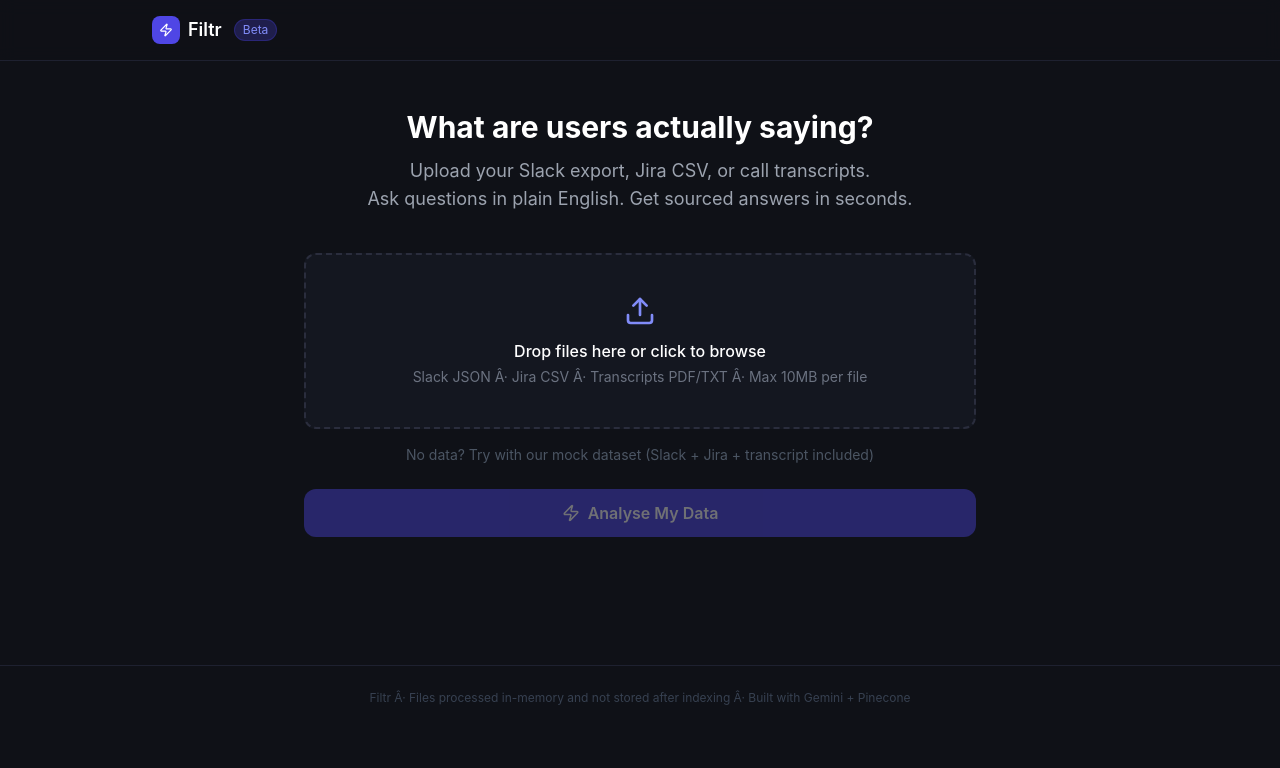
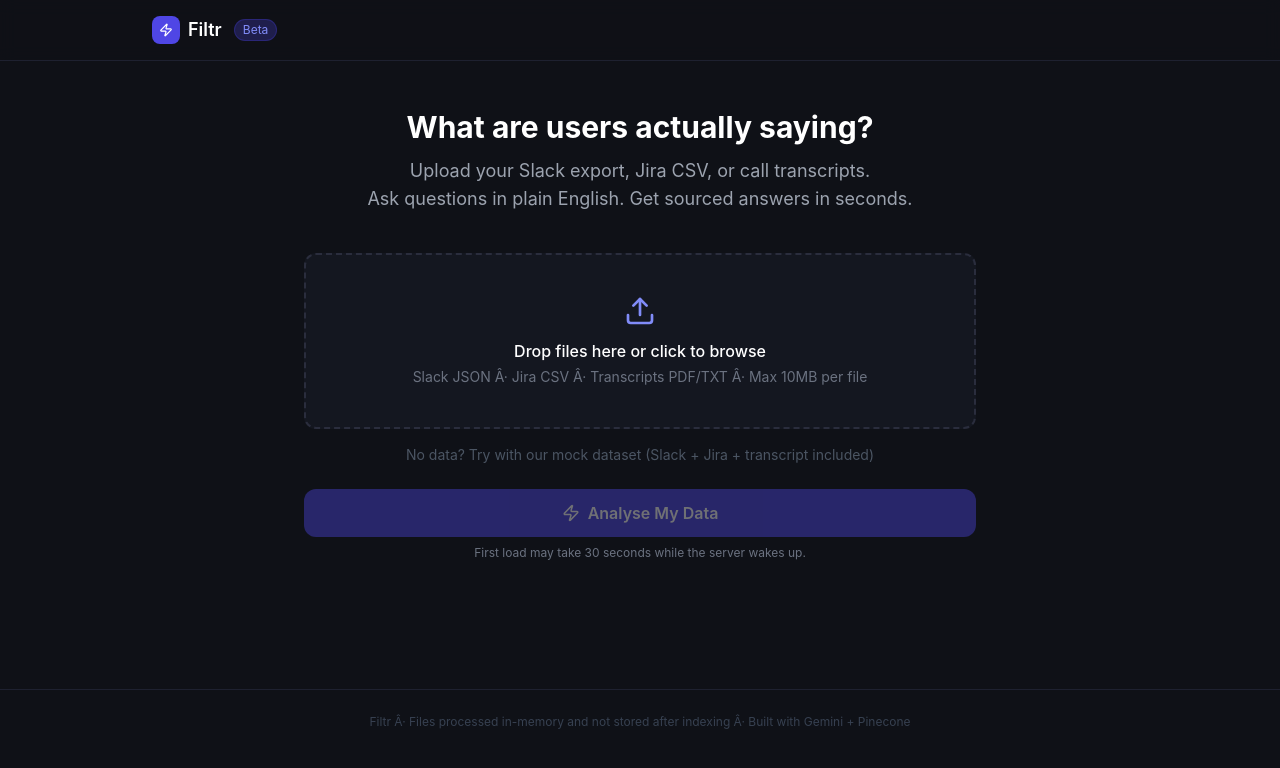
Before and after one commit to Shubh02082002/filtr, a Next.js app in the folder frontend/: page / in a window 1280 px wide. Shown: the top 768 px of the page. Built offline with nearby package versions, Linux system fonts and the light colour scheme.

Commit message:
fix: add cold start warning under Analyse button

```diff
--- a/frontend/src/app/page.tsx
+++ b/frontend/src/app/page.tsx
@@ -270,7 +270,9 @@ export default function Home() {
               ) : (
                 <><Zap size={18} /> Analyse My Data</>
               )}
-            </button>{uploading && (
+            </button>
+              <p className="text-center text-gray-500 text-xs mt-2">First load may take 30 seconds while the server wakes up.</p>
+              {uploading && (
               <p className="text-center text-gray-500 text-sm mt-3">
                 Embedding and indexing â€” this takes 20-60 seconds depending on file size
               </p>
```
